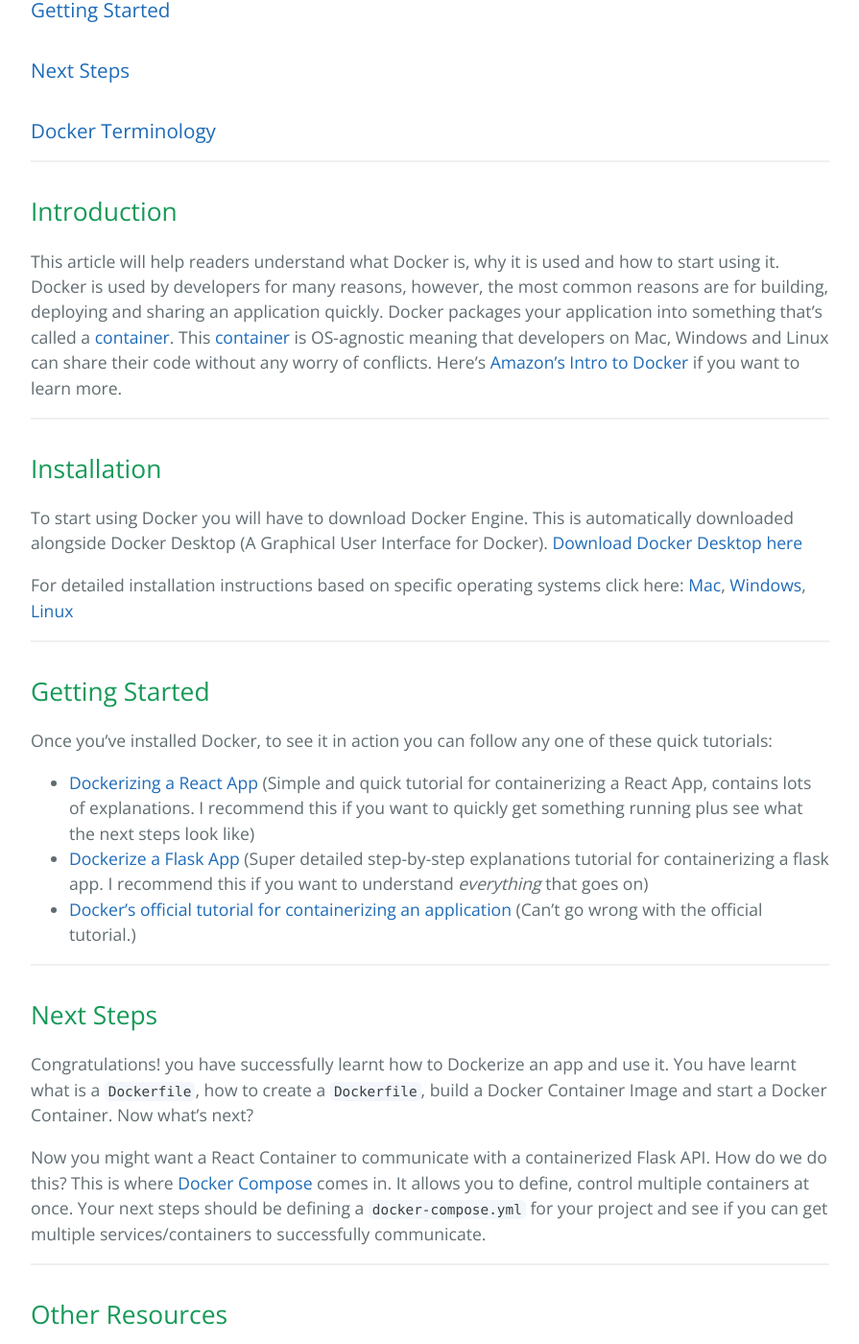
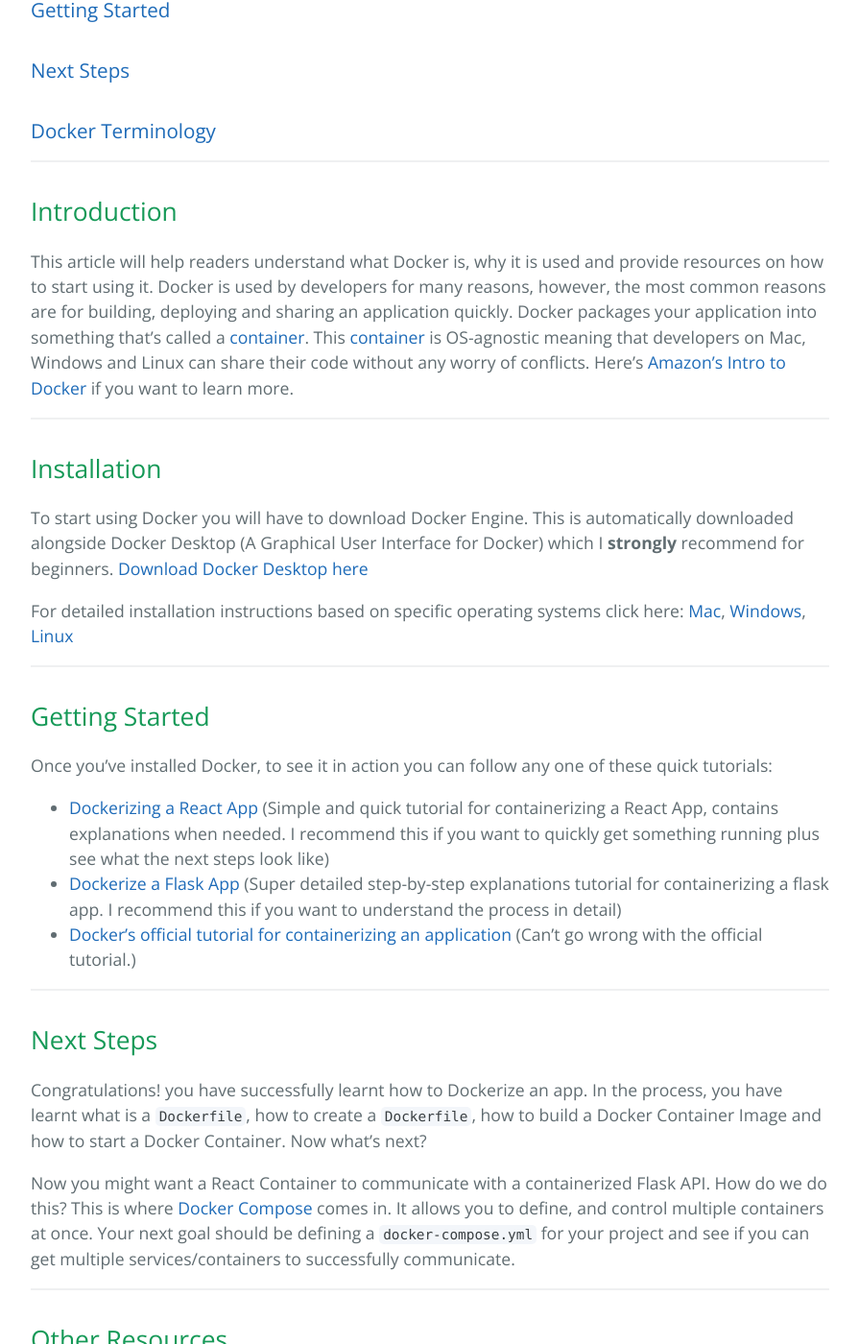
Before and after one commit to learning-software-engineering/learning-software-engineering.github.io, a Jekyll site: the page built from Topics/Development_Process/Docker.md, in a window 1280 px wide and 1400 px high, scrolled down 625 px. Shown: the whole window at 96% size, without its empty margins (192-1087 px from the left). Built offline with Jekyll 4.4.1, drawn with Linux system fonts in a browser that asks for light colours; our own code applies the rules of GitHub Pages for plain Markdown files; some of the changed text lies outside the part shown.

Commit message:
Docker.md grammar fixes

```diff
--- a/Topics/Development_Process/Docker.md
+++ b/Topics/Development_Process/Docker.md
@@ -11,13 +11,13 @@
 
 ## Introduction
 
-This article will help readers understand what Docker is, why it is used and how to start using it. Docker is used by developers for many reasons, however, the most common reasons are for building, deploying and sharing an application quickly. Docker packages your application into something that's called a [container](#docker-terminology-1). This [container](#docker-terminology-1) is OS-agnostic meaning that developers on Mac, Windows and Linux  can share their code without any worry of conflicts. Here's [Amazon's Intro to Docker](https://aws.amazon.com/docker/#:~:text=Docker%20is%20a%20software%20platform,tools%2C%20code%2C%20and%20runtime.) if you want to learn more.
+This article will help readers understand what Docker is, why it is used and provide resources on how to start using it. Docker is used by developers for many reasons, however, the most common reasons are for building, deploying and sharing an application quickly. Docker packages your application into something that's called a [container](#docker-terminology-1). This [container](#docker-terminology-1) is OS-agnostic meaning that developers on Mac, Windows and Linux can share their code without any worry of conflicts. Here's [Amazon's Intro to Docker](https://aws.amazon.com/docker/#:~:text=Docker%20is%20a%20software%20platform,tools%2C%20code%2C%20and%20runtime.) if you want to learn more.
 
 ----
 
 ## Installation
 
-To start using Docker you will have to download Docker Engine. This is automatically downloaded alongside Docker Desktop (A Graphical User Interface for Docker).
+To start using Docker you will have to download Docker Engine. This is automatically downloaded alongside Docker Desktop (A Graphical User Interface for Docker) which I **strongly** recommend for beginners.
 [Download Docker Desktop here](https://www.docker.com/get-started/)
 
 
@@ -29,17 +29,17 @@
 
 Once you've installed Docker, to see it in action you can follow any one of these quick tutorials:
 
-- [Dockerizing a React App](https://mherman.org/blog/dockerizing-a-react-app/) (Simple and quick tutorial for containerizing a React App, contains lots of explanations. I recommend this if you want to quickly get something running plus see what the next steps look like)
-- [Dockerize a Flask App](https://www.freecodecamp.org/news/how-to-dockerize-a-flask-app/) (Super detailed step-by-step explanations tutorial for containerizing a flask app. I recommend this if you want to understand *everything* that goes on)
+- [Dockerizing a React App](https://mherman.org/blog/dockerizing-a-react-app/) (Simple and quick tutorial for containerizing a React App, contains explanations when needed. I recommend this if you want to quickly get something running plus see what the next steps look like)
+- [Dockerize a Flask App](https://www.freecodecamp.org/news/how-to-dockerize-a-flask-app/) (Super detailed step-by-step explanations tutorial for containerizing a flask app. I recommend this if you want to understand the process in detail)
 - [Docker's official tutorial for containerizing an application](https://docs.docker.com/get-started/02_our_app/) (Can't go wrong with the official tutorial.)
 
 ----
 
 ## Next Steps
 
-Congratulations! you have successfully learnt how to Dockerize an app and use it. You have learnt what is a `Dockerfile`, how to create a `Dockerfile`, build a Docker Container Image and start a Docker Container. Now what's next?
+Congratulations! you have successfully learnt how to Dockerize an app. In the process, you have learnt what is a `Dockerfile`, how to create a `Dockerfile`, how to build a Docker Container Image and how to start a Docker Container. Now what's next?
 
-Now you might want a React Container to communicate with a containerized Flask API. How do we do this? This is where [Docker Compose](https://docs.docker.com/compose/) comes in. It allows you to define, control multiple containers at once. Your next steps should be defining a `docker-compose.yml` for your project and see if you can get multiple services/containers to successfully communicate.
+Now you might want a React Container to communicate with a containerized Flask API. How do we do this? This is where [Docker Compose](https://docs.docker.com/compose/) comes in. It allows you to define, and control multiple containers at once. Your next goal should be defining a `docker-compose.yml` for your project and see if you can get multiple services/containers to successfully communicate.
 
 ----
 
```
Also changed, not shown: other parts of Topics/Development_Process/Docker.md (+1 -1 lines).
